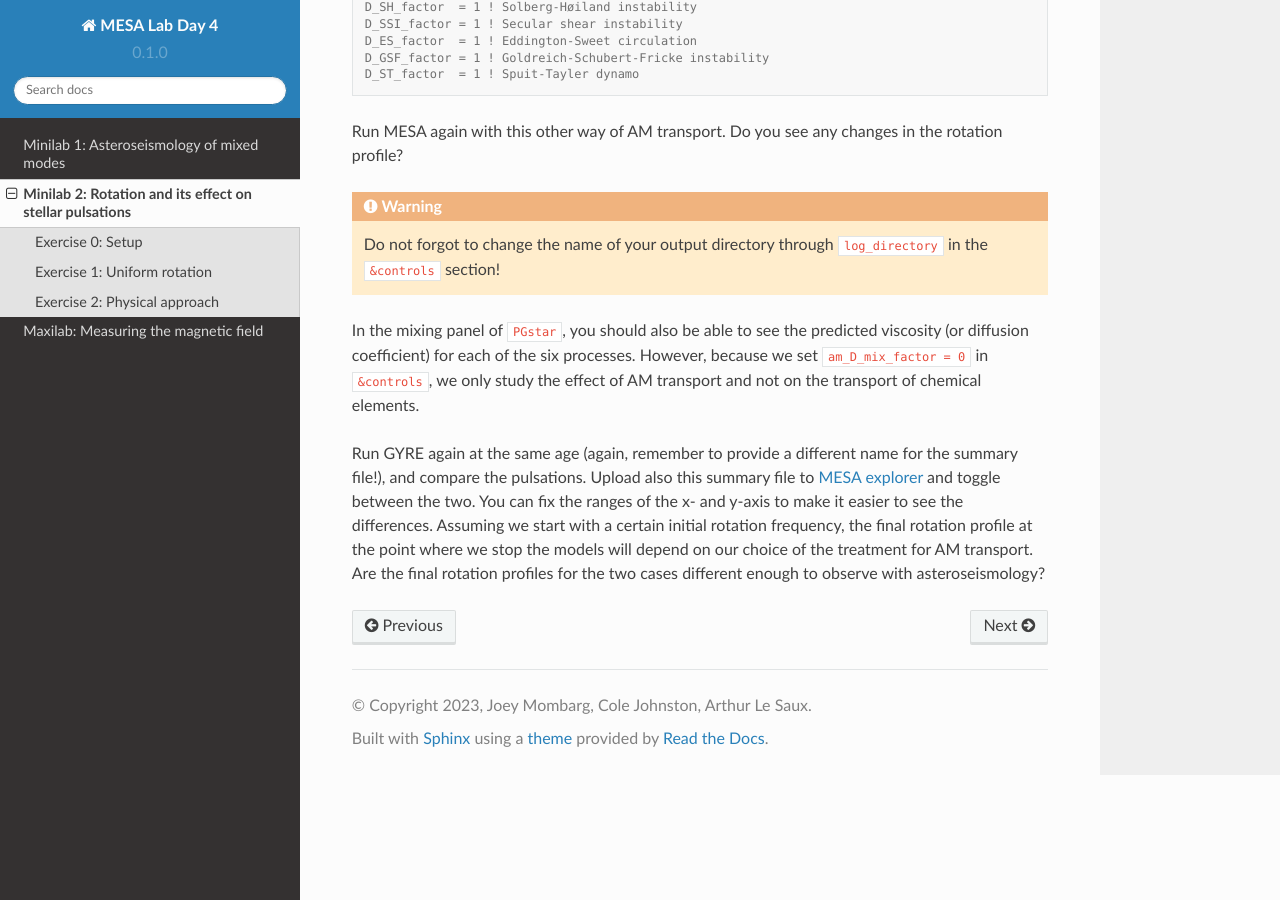
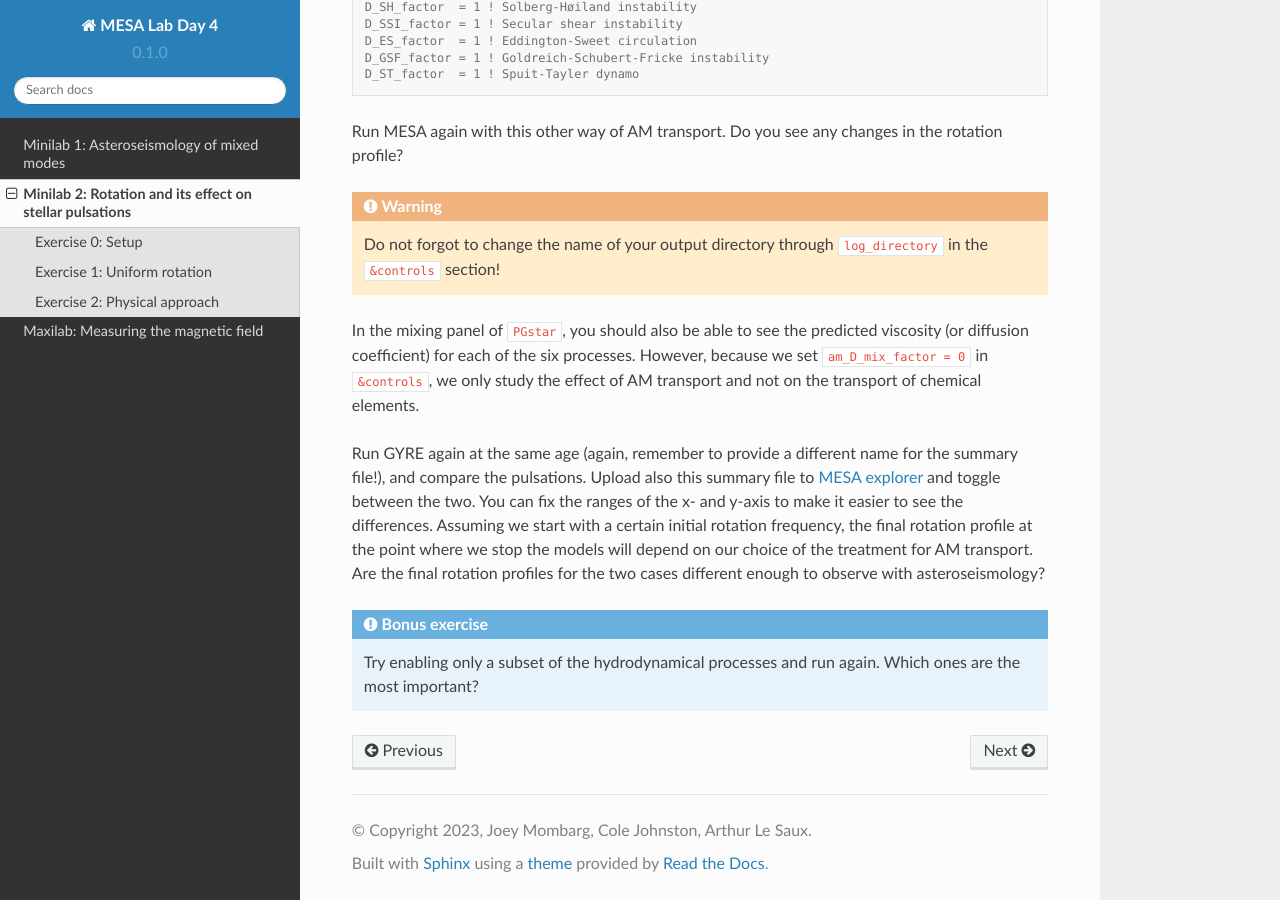
Before and after one commit to mesa-summer-school-2023/mesa-school-bugnet, a Sphinx documentation site: the page built from docs/minilab2.rst, in a window 1280 px wide and 900 px high, scrolled down 3577 px. Built offline with Sphinx 7.4.7 and the Read the Docs theme 2.0.0, drawn with Linux system fonts in a browser that asks for light colours.

Commit message:
Update minilab2.rst

```diff
--- a/docs/minilab2.rst
+++ b/docs/minilab2.rst
@@ -155,3 +155,7 @@ However, because we set ``am_D_mix_factor = 0`` in ``&controls``, we only study
 
 Run GYRE again at the same age (again, remember to provide a different name for the summary file!), and compare the pulsations. Upload also this summary file to `MESA explorer <https://billwolf.space/mesa-explorer/>`__ and toggle between the two. You can fix the ranges of the x- and y-axis to make it easier to see the differences. Assuming we start with a certain initial rotation frequency, the final rotation profile at the point where we stop the models will depend on our choice of the treatment for AM transport.
 Are the final rotation profiles for the two cases different enough to observe with asteroseismology?
+
+.. admonition:: Bonus exercise
+
+    Try enabling only a subset of the hydrodynamical processes and run again. Which ones are the most important?
```
